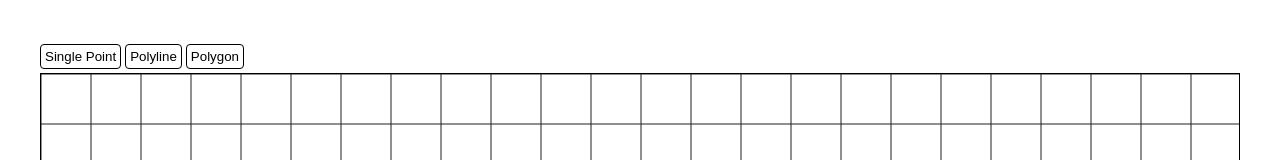
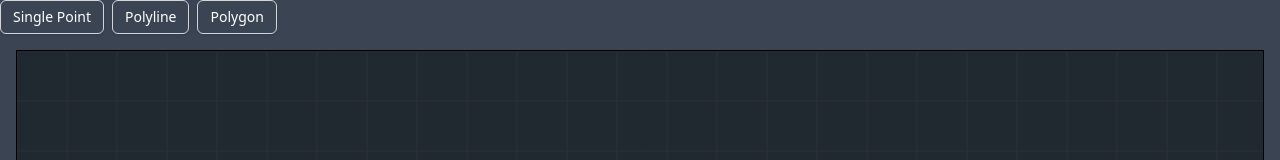
Before and after one commit to devcusn/draw-engine, a website built with Vite: page index.html in a window 1280 px wide. Shown: the top 160 px of the page. Built offline with nearby package versions, Linux system fonts and the light colour scheme.

Commit message:
feat: tailwind css add and ui update

```diff
--- a/index.html
+++ b/index.html
@@ -8,18 +8,30 @@
     <link rel="stylesheet" href="/src/style/style.css" />
   </head>
   <body>
-    <div class="canvas-container">
-      <div class="event-show">
-        <div id="click-data"></div>
+    <div class="flex flex-col h-screen" style="background-color: #3b4453">
+      <div class="flex gap-2">
+        <button
+          id="single-btn"
+          class="text-white text-sm px-3 py-1.5 rounded-md border border-gray-300 hover:bg-gray-100 transition-all shadow-sm"
+        >
+          Single Point
+        </button>
+        <button
+          id="polyline-btn"
+          class="text-white text-sm px-3 py-1.5 rounded-md border border-gray-300 hover:bg-gray-100 transition-all shadow-sm"
+        >
+          Polyline
+        </button>
+        <button
+          class="text-white text-sm px-3 py-1.5 rounded-md border border-gray-300 hover:bg-gray-100 transition-all shadow-sm"
+        >
+          Polygon
+        </button>
       </div>
-      <div class="actions">
-        <button class="btn" id="single-btn">Single Point</button>
-        <button class="btn" id="polyline-btn">Polyline</button>
-        <button class="btn">Polygon</button>
+      <div class="p-4 h-full">
+        <canvas id="canvas" class="canvas"></canvas>
       </div>
-      <canvas id="canvas" class="canvas"></canvas>
     </div>
-
     <script type="module" src="/src/app.ts"></script>
   </body>
 </html>
--- a/package.json
+++ b/package.json
@@ -11,5 +11,9 @@
   "devDependencies": {
     "typescript": "~5.7.2",
     "vite": "^6.2.0"
+  },
+  "dependencies": {
+    "@tailwindcss/vite": "^4.1.4",
+    "tailwindcss": "^4.1.4"
   }
 }
--- a/src/draw-system/CoordinateFeature.ts
+++ b/src/draw-system/CoordinateFeature.ts
@@ -13,7 +13,7 @@ class CoordinateFeature {
     this.ctx.save();
 
     this.ctx.font = "12px Arial";
-    this.ctx.fillStyle = "#000000";
+    this.ctx.fillStyle = "#ffffff";
 
     const startCol = Math.floor(-offsetX / (gridSize * scale));
     const endCol =
--- a/src/draw-system/DrawEngine.ts
+++ b/src/draw-system/DrawEngine.ts
@@ -58,6 +58,7 @@ class DrawEngine {
   };
 
   init() {
+    this.canvas.style.backgroundColor = "#202830";
     const featureEntries = Object.entries(this.features);
     featureEntries.forEach((feat) => {
       const Feat = feat[1].feat;
--- a/src/draw-system/DrawStore.ts
+++ b/src/draw-system/DrawStore.ts
@@ -13,7 +13,7 @@ class DrawStore {
     lastY: 0,
     gridSize: 50,
     gridLineWidth: 1,
-    gridLineColor: "#202020",
+    gridLineColor: "#2B313D",
   };
   events = {
     click: (event: MouseEvent) => {},
--- a/src/draw-system/ZoomFeature.ts
+++ b/src/draw-system/ZoomFeature.ts
@@ -24,7 +24,7 @@ class ZoomFeature {
       const zoom = event.deltaY < 0 ? 1 + zoomIntensity : 1 - zoomIntensity;
 
       const newScale = scale * zoom;
-      if (newScale > 0.1 && newScale < 5) {
+      if (newScale > 0.2 && newScale < 5) {
         this.store.setProperty("scale", newScale);
       } else {
         return;
--- a/src/style/style.css
+++ b/src/style/style.css
@@ -1,9 +1,8 @@
-* {
-  padding: 0px;
-  margin: 0px;
-  box-sizing: border-box;
+@import "tailwindcss";
+
+body {
+  background-color: #2e3440;
 }
-
 .canvas {
   width: 100%;
   height: 100%;
@@ -12,22 +11,8 @@
 .canvas-container {
   width: 100%;
   height: 100vh;
-  padding: 40px;
 }
 
 .event-show {
   width: 200px;
 }
-.actions {
-  padding: 4px 0px;
-}
-.btn {
-  padding: 4px;
-  border: 1px solid #000000;
-  background-color: #ffffff;
-  cursor: pointer;
-  border-radius: 4px;
-}
-.btn:hover {
-  background-color: #eeeeee;
-}
--- /dev/null
+++ b/vite.config.ts
@@ -0,0 +1,5 @@
+import { defineConfig } from "vite";
+import tailwindcss from "@tailwindcss/vite";
+export default defineConfig({
+  plugins: [tailwindcss()],
+});
```
Also changed, not shown: 1 other file.
